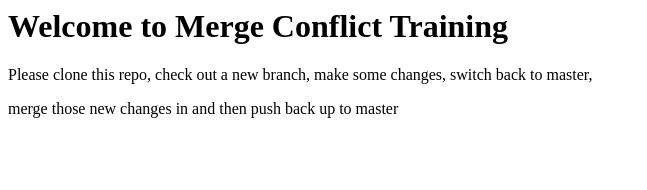
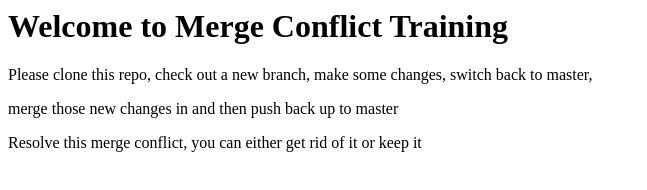
Before and after one commit to mmurgia/JackTest, a plain HTML site: page index.html in a window 1280 px wide. Shown: the whole page, without its empty margins (0-647 px from the left). Drawn offline with Linux system fonts and the light colour scheme.

Commit message:
new commit

```diff
--- a/index.html
+++ b/index.html
@@ -2,3 +2,5 @@
 
 <p>Please clone this repo, check out a new branch, make some changes, switch back to master,</p>
 <p>merge those new changes in and then push back up to master</p>
+
+<p>Resolve this merge conflict, you can either get rid of it or keep it</p>
```
